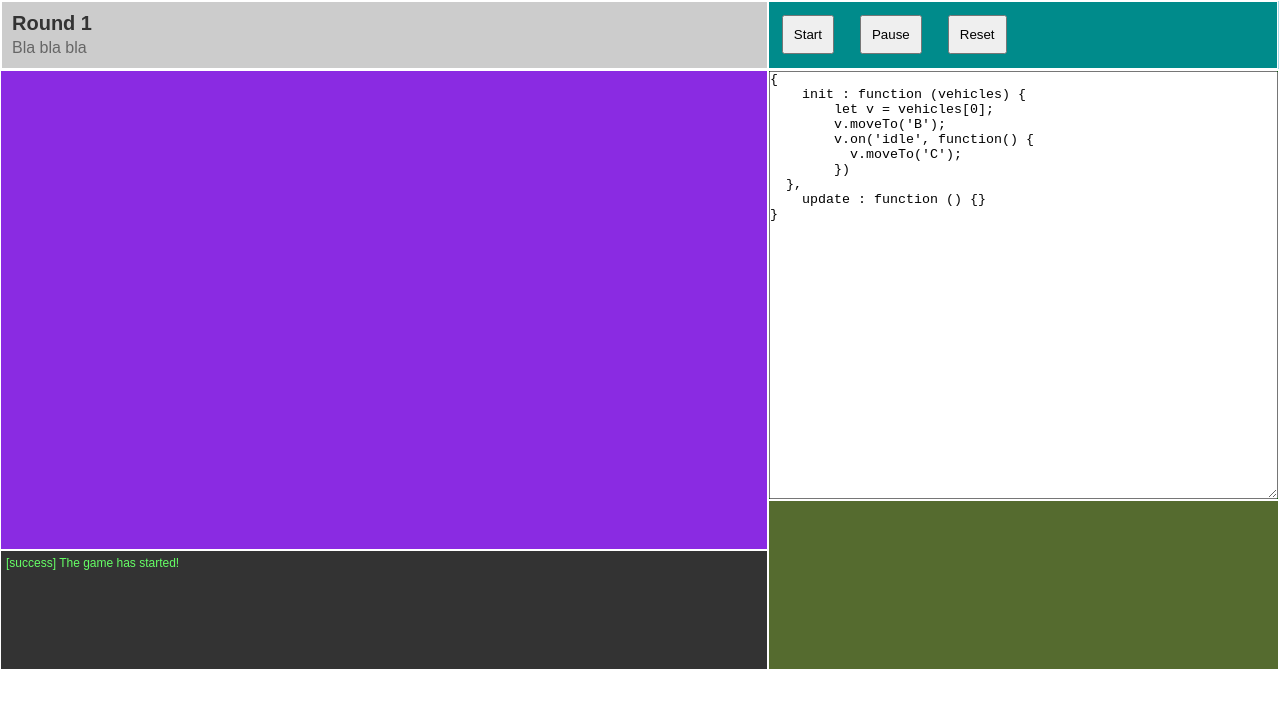
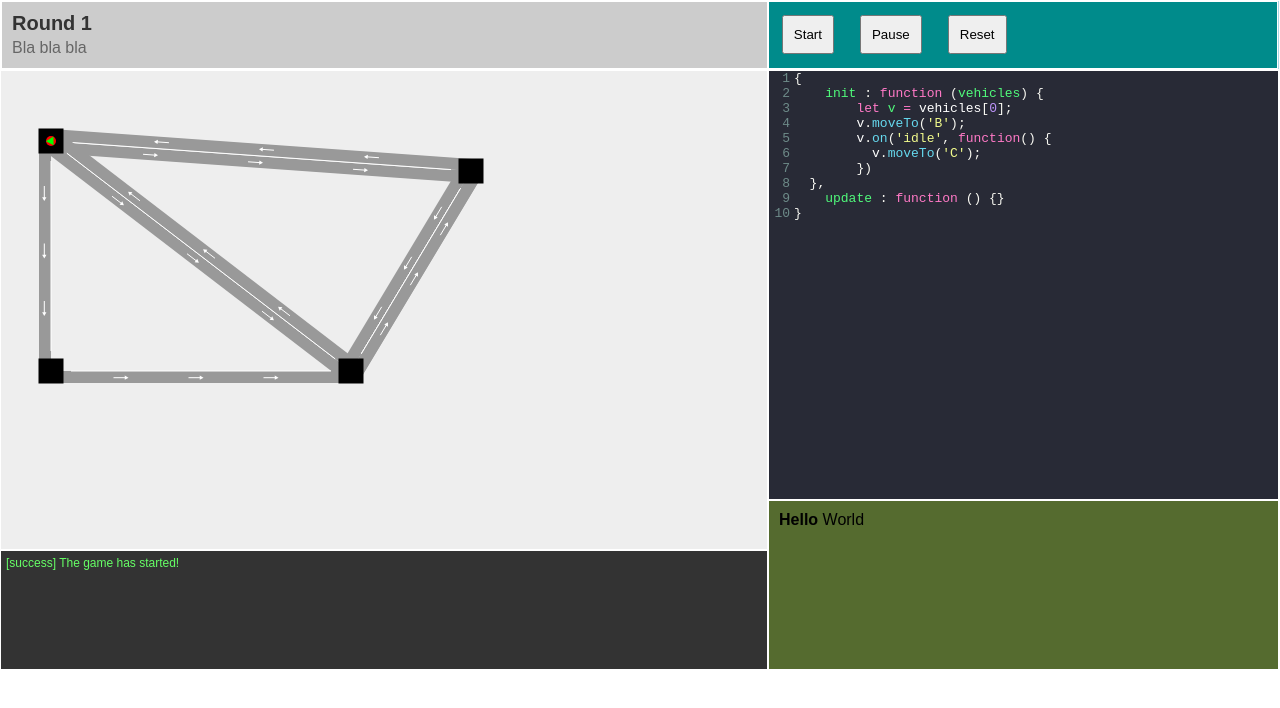
Before and after one commit to Eitz/autos, a plain HTML site: page index.html in a window 1280 px wide. Drawn offline with Linux system fonts and the light colour scheme; the site is published under a folder, as on GitHub Pages, so addresses that start at the root find nothing.

```diff
--- a/index.html
+++ b/index.html
@@ -13,10 +13,10 @@
 			<script src="/vendor/ace-editor/worker-javascript.js"></script>
 		-->
 		<!-- code-mirror editor-->
-		<script src="/vendor/code-mirror/lib/codemirror.js"></script>
-		<link rel="stylesheet" href="/vendor/code-mirror/lib/codemirror.css" />
-		<link rel="stylesheet" href="/vendor/code-mirror/theme/dracula.css" />
-		<script src="/vendor/code-mirror/mode/javascript/javascript.js"></script>
+		<script src="vendor/code-mirror/lib/codemirror.js"></script>
+		<link rel="stylesheet" href="vendor/code-mirror/lib/codemirror.css" />
+		<link rel="stylesheet" href="vendor/code-mirror/theme/dracula.css" />
+		<script src="vendor/code-mirror/mode/javascript/javascript.js"></script>
 
 		<script type="text/javascript" src="js/Util.js"></script>
 		<script type="text/javascript" src="js/Vector2.js"></script>
```
